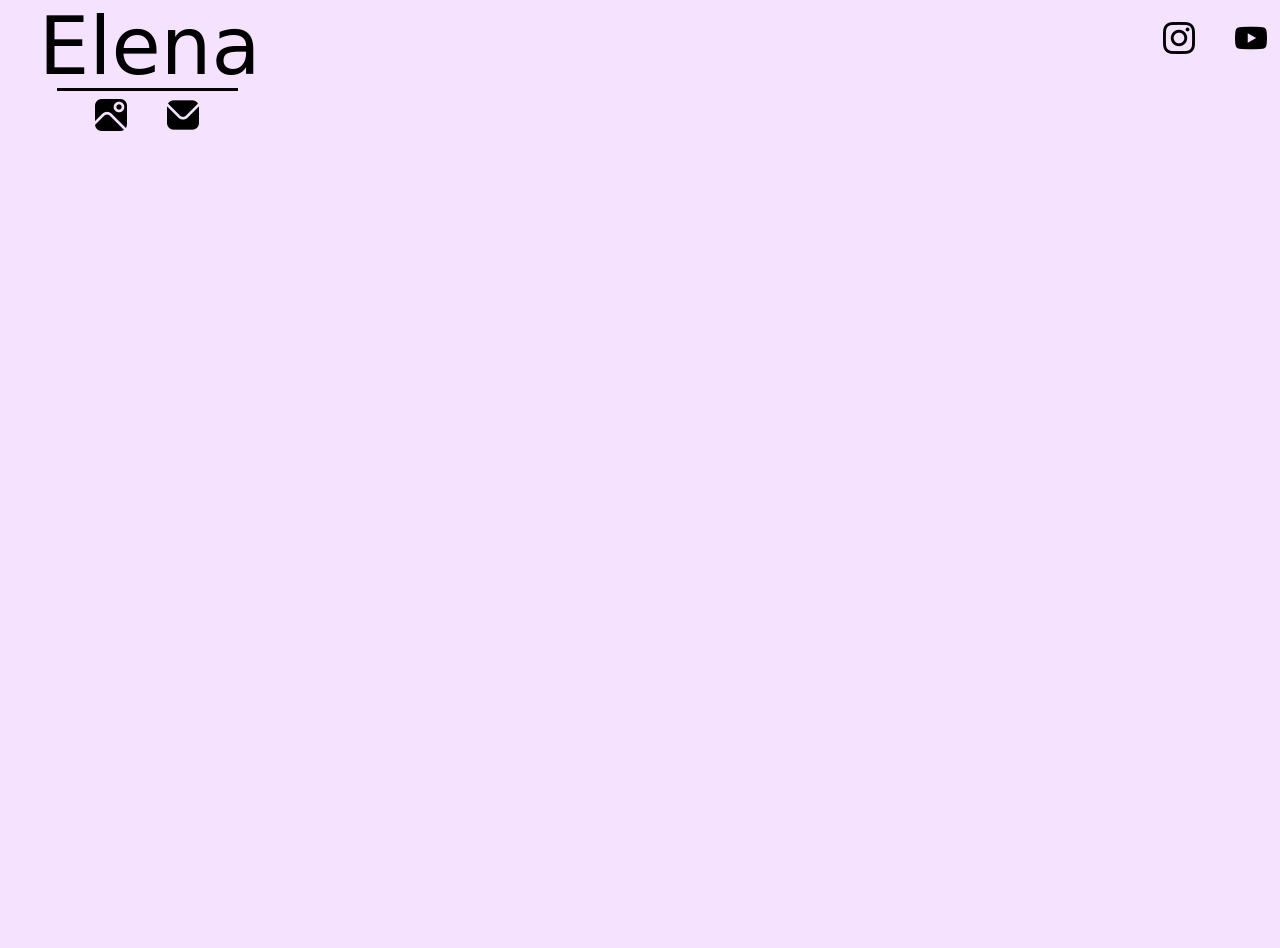
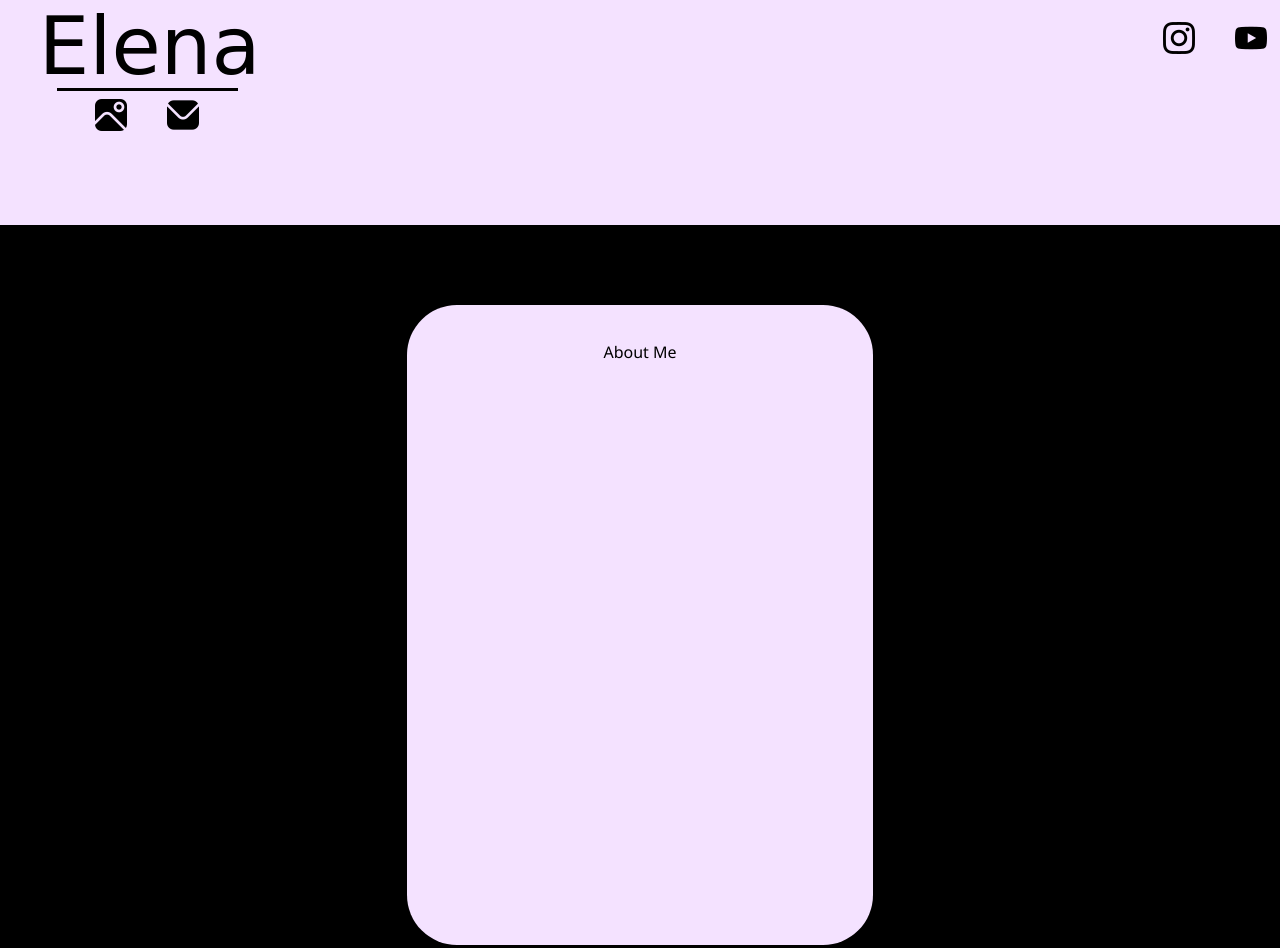
Before and after one commit to ElzcxZ/Gallery_Website, a plain HTML site: page index.html in a window 1280 px wide. Before the commit the page ends 800 px from the top, so only its background shows below. Drawn offline with Linux system fonts and the light colour scheme; a web font is replaced by a local one.

Commit message:
Completed index.html, and added separate stylesheets for each page

```diff
--- a/index.html
+++ b/index.html
@@ -4,7 +4,8 @@
     <meta charset="UTF-8">
     <meta name="viewport" content="width=device-width, initial-scale=1.0">
     <title>Home</title>
-    <link rel="stylesheet" href="css.css">
+    <link rel="stylesheet" href="style-common.css">
+    <link rel="stylesheet" href="style-index.css">
     <link rel="preconnect" href="https://fonts.googleapis.com">
     <link rel="preconnect" href="https://fonts.gstatic.com" crossorigin>
     <link href="https://fonts.googleapis.com/css2?family=La+Belle+Aurore&display=swap" rel="stylesheet">
@@ -40,5 +41,11 @@
         </nav>
     </header>
 
+    <main>
+        <div class="main">
+            <p>About Me</p>
+        </div>
+    </main>
+
 </body>
 </html>
--- /dev/null
+++ b/style-index.css
@@ -0,0 +1,25 @@
+main{
+    width: 100%;
+    box-sizing: border-box;
+    background-color: #000000;
+    min-height: 100vh;
+    /* background-image: url('path');
+    background-position: center;
+    background-repeat: no-repeat;
+    background-size: cover; */
+
+    display: flex;
+    justify-content: center;
+    align-items: center;
+}
+
+.main{
+    width: 33.33%;
+    height: 600px;
+    background-color: #F4E2FF;
+    padding: 20px;
+    text-align: center;
+    border-radius: 50px;
+    font-family:'Segoe UI', Tahoma, Geneva, Verdana, sans-serif;
+    font-weight: 400;
+}
```
Also changed, not shown: Contact.html (+2 -1 lines), Gallery.html (+2 -1 lines), style-common.css (renamed from css.css), style-contact.css (added).
